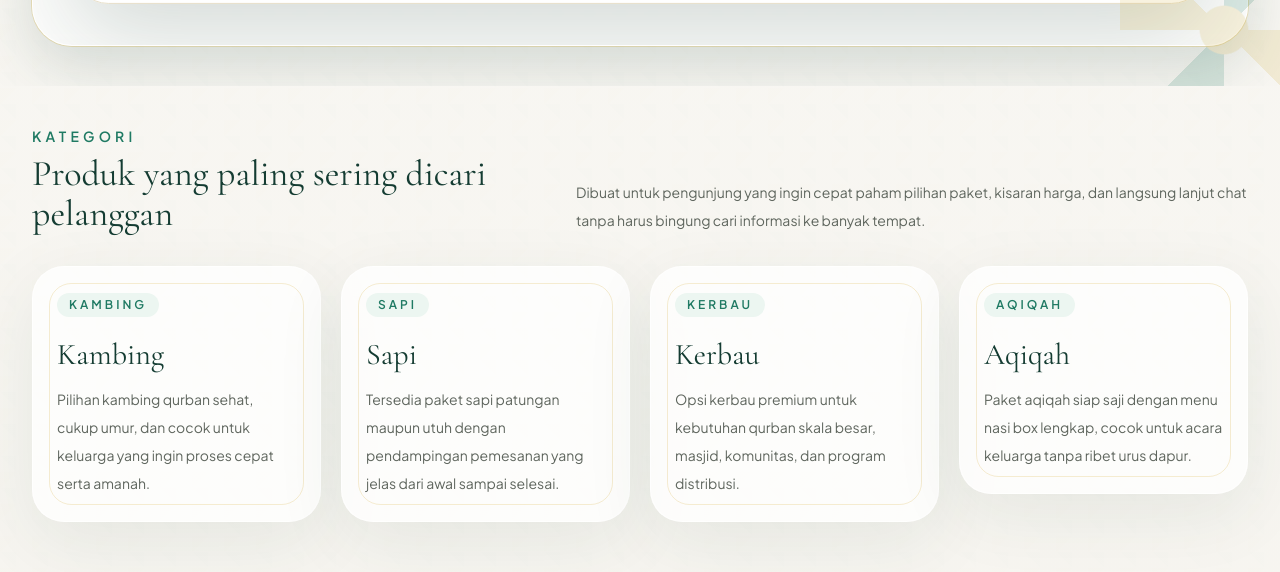
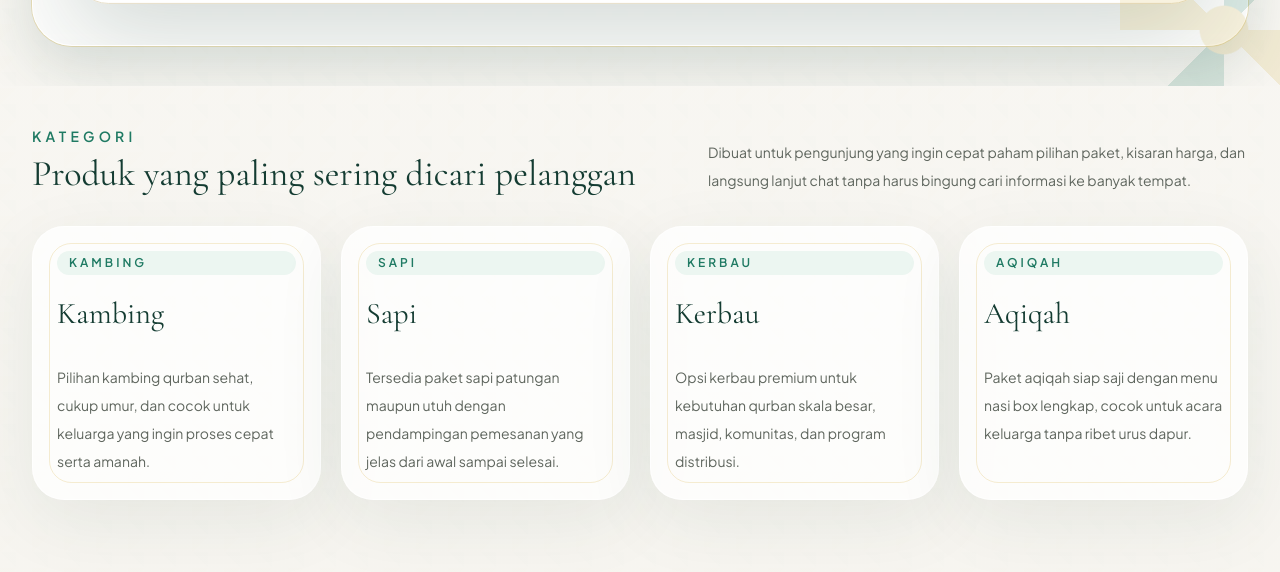
Before and after one commit to icodeu15/qurban, a Next.js app: page / in a window 1280 px wide. Shown: the part 2280-2852 px from the top of the page. Built offline with nearby package versions, Linux system fonts and the light colour scheme; no server answers; the database is empty.

Commit message:
Polish category section alignment

```diff
--- a/src/app/page.tsx
+++ b/src/app/page.tsx
@@ -243,12 +243,12 @@ export default async function HomePage() {
 
       <section id="kategori" className="px-4 py-10 sm:px-6 lg:px-8">
         <div className="mx-auto max-w-7xl">
-          <RevealOnScroll className="mb-8 flex flex-col gap-3 sm:flex-row sm:items-end sm:justify-between">
-            <div>
+          <RevealOnScroll className="mb-8 grid gap-4 lg:grid-cols-[minmax(0,1.1fr)_minmax(0,0.9fr)] lg:items-start">
+            <div className="max-w-2xl">
               <p className="text-sm font-semibold uppercase tracking-[0.3em] text-[#1F7A63]">Kategori</p>
               <h2 className="mt-2 font-serif text-4xl text-[#143C32]">{siteCopy.category_title}</h2>
             </div>
-            <p className="max-w-2xl text-sm leading-7 text-[#5F665E]">
+            <p className="max-w-xl text-sm leading-7 text-[#5F665E] lg:justify-self-end lg:pt-3">
               {siteCopy.category_description}
             </p>
           </RevealOnScroll>
@@ -258,12 +258,14 @@ export default async function HomePage() {
               const section = categorySectionMap[category];
               return (
                 <RevealOnScroll key={category} delay={index * 90}>
-                  <article className="category-card lift-card rounded-[2rem] border border-white/70 bg-white/75 p-6 shadow-[0_20px_70px_rgba(20,60,50,0.08)]">
+                  <article className="category-card lift-card flex h-full flex-col rounded-[2rem] border border-white/70 bg-white/75 p-6 shadow-[0_20px_70px_rgba(20,60,50,0.08)]">
                     <p className="inline-flex rounded-full bg-[#ECF6F1] px-3 py-1 text-xs font-semibold uppercase tracking-[0.25em] text-[#1F7A63]">
                       {section?.label ?? formatCategoryLabel(category)}
                     </p>
-                    <h3 className="mt-5 font-serif text-3xl text-[#143C32]">{section?.title ?? categoryMeta[category].title}</h3>
-                    <p className="mt-3 text-sm leading-7 text-[#5F665E]">
+                    <h3 className="mt-5 min-h-[3.5rem] font-serif text-3xl leading-tight text-[#143C32]">
+                      {section?.title ?? categoryMeta[category].title}
+                    </h3>
+                    <p className="mt-3 flex-1 text-sm leading-7 text-[#5F665E]">
                       {section?.content ?? categoryMeta[category].description}
                     </p>
                   </article>
```
